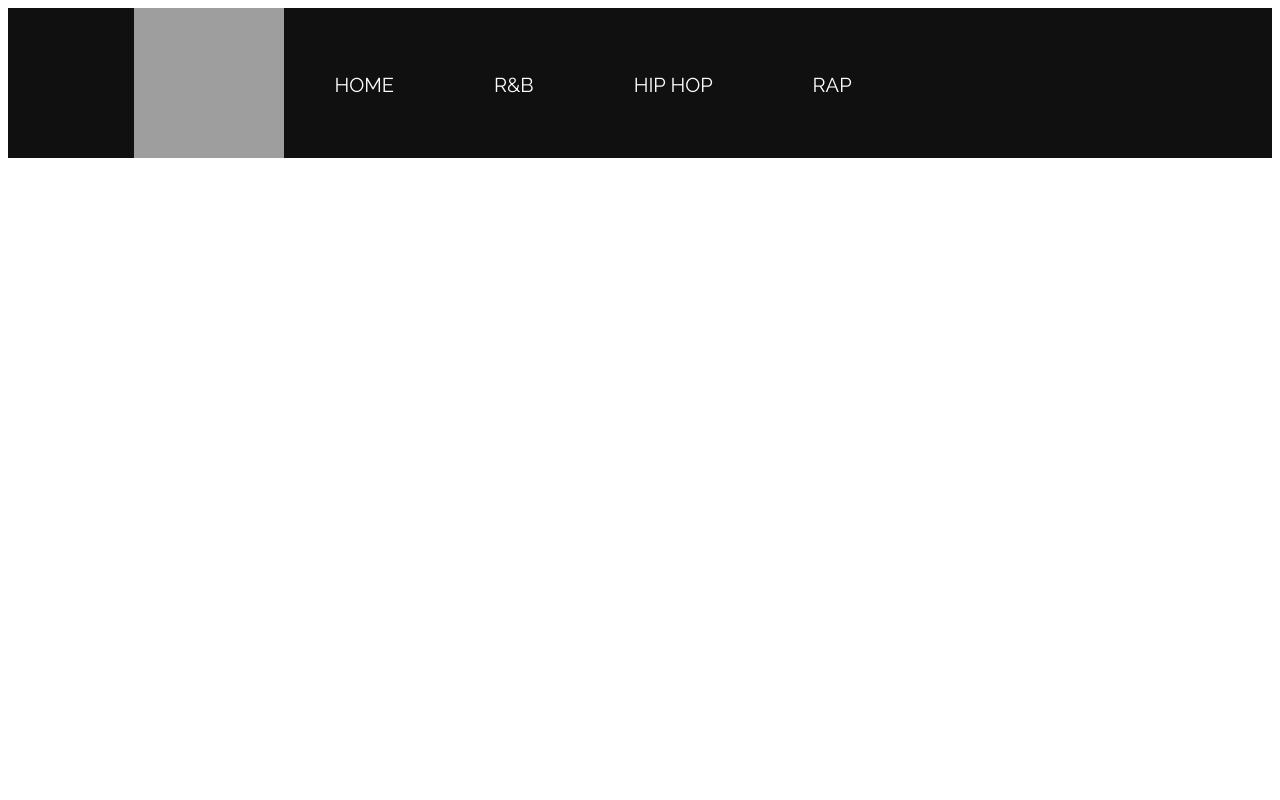
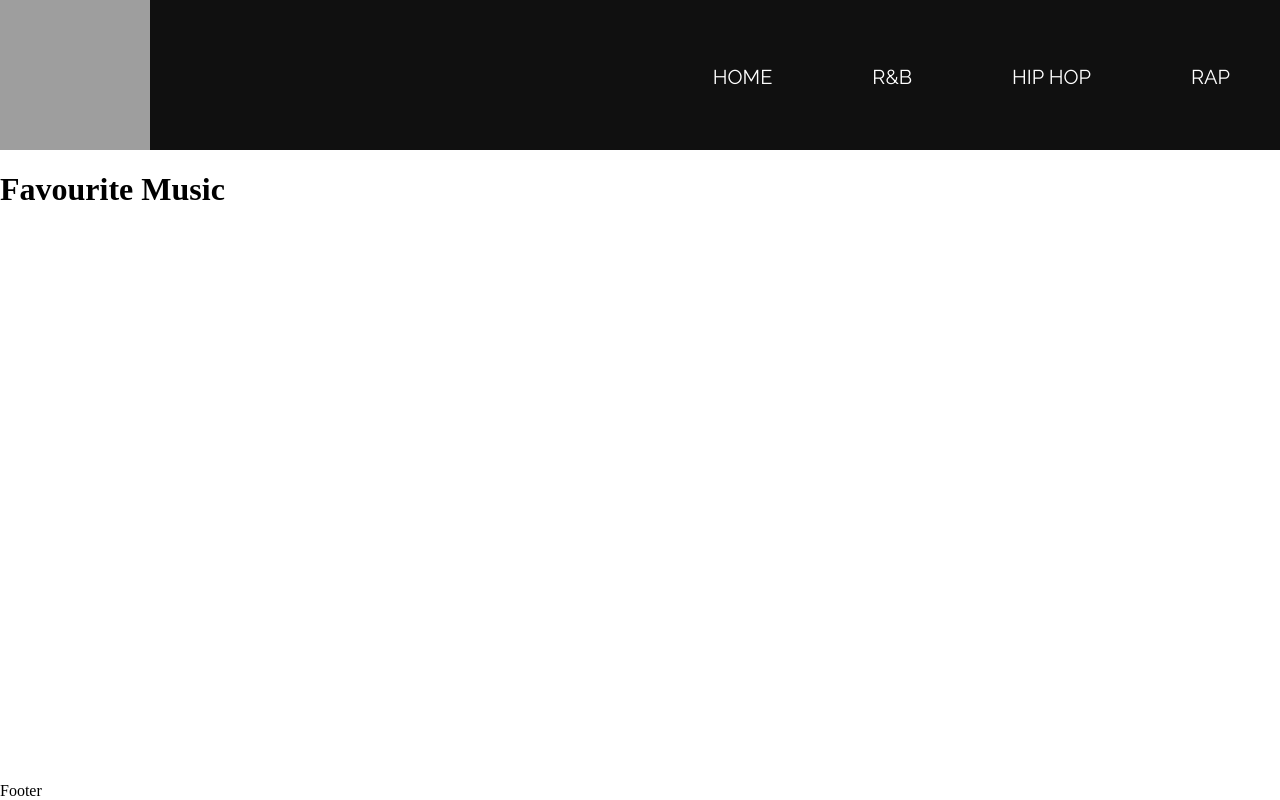
Before and after one commit to raksdewji/FavMusicWebsite, a plain HTML site: page index.html in a window 1280 px wide. Drawn offline with Linux system fonts and the light colour scheme; grey boxes are pictures that could not be loaded.

Commit message:
fixed navbar, added cssgrid

```diff
--- a/index.html
+++ b/index.html
@@ -16,7 +16,6 @@
   <body>
     <header>
       <div class="header">
-        <div class="inner_header">
         <div class="logo">
           <img
             src="https://raw.githubusercontent.com/raksdewji/SENG513A1/master/Images/icon.png"
@@ -30,9 +29,12 @@
           <li><a href="#home">RAP</a></li>
         </ul>
       </div>
+    </header>
+    <main>
+      <div class="page_content">
+        <h1>Favourite Music</h1>
       </div>
-    </header>
-    <main></main>
-    <footer></footer>
+    </main>
+    <div id="footer">Footer</div>
   </body>
 </html>
--- a/style.css
+++ b/style.css
@@ -1,17 +1,11 @@
-.header {
+header {
+  margin: 0;
+  padding: 0;
   width: 100%;
   height: 150px;
   text-align: center;
   background: #101010;
-  display: block;
   font-family: Raleway;
-}
-
-.inner_header {
-  width: 80%;
-  height: 100%;
-  display: block;
-  margin: 0 auto;
 }
 
 .logo {
@@ -25,18 +19,20 @@
   width: 150px;
   display: table-cell;
   vertical-align: middle;
+  float: left;
 }
 
 .navigation {
   list-style-type: none;
-  margin: 0;
-  padding: 0;
-  height: 100%;
+  margin: 0px;
+  padding: 0px;
   color: white;
+  float: right;
+  display: flex;
 }
 
 .navigation a {
-  height: 100%;
+  height: 50%;
   display: block;
   float: left;
   padding: 50px 30px;
@@ -53,4 +49,18 @@
 
 .navigation li a:hover {
   background-color: #333;
+  width: auto;
+  height: auto;
 }
+
+body {
+  margin: 0;
+  padding: 0;
+  min-height: 100vh;
+  display: flex;
+  flex-direction: column;
+}
+
+#footer {
+  margin-top: auto;
+}
```
Lines whose indentation alone changed are shown as unchanged.
